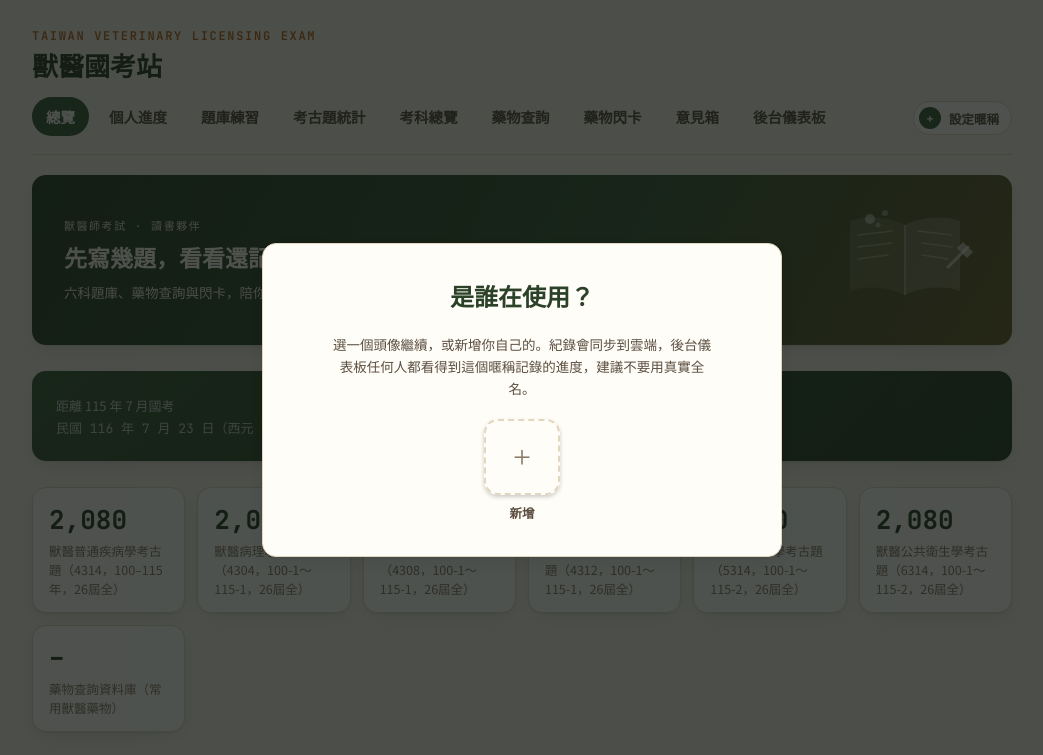
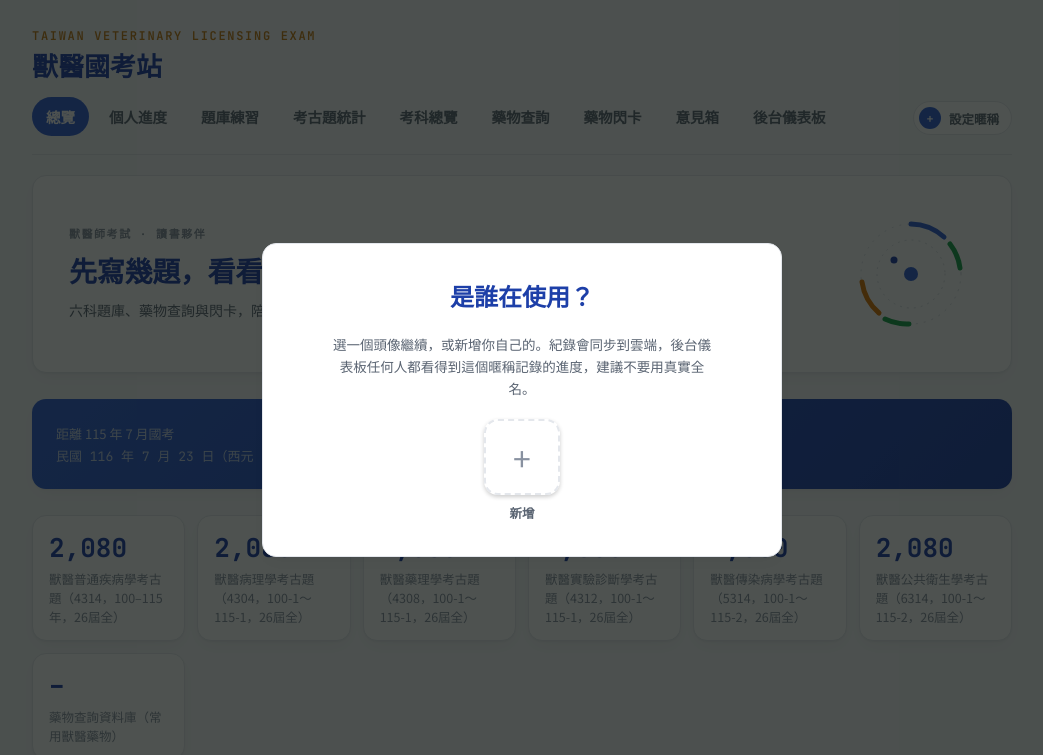
Before and after one commit to lilililiannnn/aegis-of-noesis, a plain HTML site: page index.html in a window 1280 px wide. Shown: the top 755 px of the page, without its empty margins (118-1161 px from the left). Drawn offline with Linux system fonts and the light colour scheme.

Commit message:
Restyle to white/grey/blue minimal SaaS aesthetic
Co-Authored-By: Claude Sonnet 5 <noreply@anthropic.com>

```diff
--- a/index.html
+++ b/index.html
@@ -6,24 +6,24 @@
 <link href="https://fonts.googleapis.com/css2?family=Noto+Serif+TC:wght@500;600;700;900&family=Noto+Sans+TC:wght@400;500;600;700&family=JetBrains+Mono:wght@400;500;600;700&display=swap" rel="stylesheet">
 <style>
 :root{
-  --paper:#f6f1e6;
-  --paper-raised:#fffdf8;
-  --ink:#2e2520;
-  --ink-dim:#5c4f41;
-  --ink-faint:#8c7d6a;
-  --line:#e2d6bf;
-  --line-soft:#ece3d0;
-  --pine:#3f5d3a;
-  --pine-strong:#2c4228;
-  --pine-tint:#e7ede1;
-  --amber:#b5651d;
-  --amber-tint:#f3e0c9;
-  --good:#3f7a44;
-  --good-tint:#e3efe0;
-  --bad:#b23b3b;
-  --bad-tint:#f7e2df;
-  --unsure:#b08a1f;
-  --unsure-tint:#f4ecd2;
+  --paper:#f6f7f9;
+  --paper-raised:#ffffff;
+  --ink:#1a1d23;
+  --ink-dim:#5a6472;
+  --ink-faint:#8891a0;
+  --line:#e4e7ec;
+  --line-soft:#eef0f3;
+  --pine:#2f5fd6;
+  --pine-strong:#1d3fa8;
+  --pine-tint:#eaf1fd;
+  --amber:#c47a12;
+  --amber-tint:#faecd4;
+  --good:#16a34a;
+  --good-tint:#e8f8ee;
+  --bad:#dc2626;
+  --bad-tint:#fdeaea;
+  --unsure:#d97706;
+  --unsure-tint:#fdf1dc;
   /* species accent fills: fixed across themes (used as solid chip/bar
      fills with white text, not as theme-surface text) */
   --sp-canine:#5b64b4;
@@ -33,56 +33,56 @@
   --sp-caprine:#4f7a5b;
   --sp-porcine:#b05a80;
   --sp-mixed:#6e7676;
-  --shadow: 0 1px 2px rgba(20,30,25,.06), 0 6px 20px -8px rgba(20,30,25,.18);
+  --shadow: 0 1px 2px rgba(16,24,40,.04), 0 6px 18px -8px rgba(16,24,40,.08);
   --radius: 14px;
-  --font-display:'Noto Serif TC', 'Songti TC', serif;
+  --font-display:'Noto Sans TC', 'PingFang TC', 'Microsoft JhengHei', sans-serif;
   --font-body:'Noto Sans TC', 'PingFang TC', 'Microsoft JhengHei', sans-serif;
   --font-mono:'JetBrains Mono', ui-monospace, 'SFMono-Regular', Menlo, monospace;
   color-scheme: light;
 }
 @media (prefers-color-scheme: dark){
   :root:not([data-theme="light"]){
-    --paper:#1c1610;
-    --paper-raised:#271e15;
-    --ink:#f1e7d8;
-    --ink-dim:#cab9a2;
-    --ink-faint:#998671;
-    --line:#3c3122;
-    --line-soft:#2b2318;
-    --pine:#93b47a;
-    --pine-strong:#bcdaa0;
-    --pine-tint:#2a3324;
-    --amber:#e0a35c;
-    --amber-tint:#3a2c17;
-    --good:#7fc48c;
-    --good-tint:#1e3524;
-    --bad:#e08787;
-    --bad-tint:#3a2020;
-    --unsure:#e0c064;
-    --unsure-tint:#382f14;
+    --paper:#0f1115;
+    --paper-raised:#171a20;
+    --ink:#e7e9ec;
+    --ink-dim:#a7afbb;
+    --ink-faint:#747d8a;
+    --line:#262b33;
+    --line-soft:#1c2026;
+    --pine:#5b8def;
+    --pine-strong:#8fb4f5;
+    --pine-tint:#17233a;
+    --amber:#e8a94c;
+    --amber-tint:#352611;
+    --good:#4ade80;
+    --good-tint:#113021;
+    --bad:#f87171;
+    --bad-tint:#3a1b1b;
+    --unsure:#fbbf24;
+    --unsure-tint:#332b12;
     --shadow: 0 1px 2px rgba(0,0,0,.3), 0 10px 26px -10px rgba(0,0,0,.5);
     color-scheme: dark;
   }
 }
 :root[data-theme="dark"]{
-  --paper:#1c1610;
-  --paper-raised:#271e15;
-  --ink:#f1e7d8;
-  --ink-dim:#cab9a2;
-  --ink-faint:#998671;
-  --line:#3c3122;
-  --line-soft:#2b2318;
-  --pine:#93b47a;
-  --pine-strong:#bcdaa0;
-  --pine-tint:#2a3324;
-  --amber:#e0a35c;
-  --amber-tint:#3a2c17;
-  --good:#7fc48c;
-  --good-tint:#1e3524;
-  --bad:#e08787;
-  --bad-tint:#3a2020;
-  --unsure:#e0c064;
-  --unsure-tint:#382f14;
+  --paper:#0f1115;
+  --paper-raised:#171a20;
+  --ink:#e7e9ec;
+  --ink-dim:#a7afbb;
+  --ink-faint:#747d8a;
+  --line:#262b33;
+  --line-soft:#1c2026;
+  --pine:#5b8def;
+  --pine-strong:#8fb4f5;
+  --pine-tint:#17233a;
+  --amber:#e8a94c;
+  --amber-tint:#352611;
+  --good:#4ade80;
+  --good-tint:#113021;
+  --bad:#f87171;
+  --bad-tint:#3a1b1b;
+  --unsure:#fbbf24;
+  --unsure-tint:#332b12;
   --shadow: 0 1px 2px rgba(0,0,0,.3), 0 10px 26px -10px rgba(0,0,0,.5);
   color-scheme: dark;
 }
@@ -397,17 +397,18 @@ p.section-sub{margin:0;color:var(--ink-faint);font-size:14px;}
   margin-top:20px;
   border-radius:var(--radius);
   overflow:hidden;
-  background:linear-gradient(120deg, var(--pine-strong) 0%, var(--pine) 60%, var(--amber) 160%);
-  color:#fffaf0;
-  padding:30px 32px;
-  display:flex;align-items:center;justify-content:space-between;gap:20px;
+  background:var(--paper-raised);
+  border:1px solid var(--line);
+  color:var(--ink);
+  padding:34px 36px;
+  display:flex;align-items:center;justify-content:space-between;gap:28px;
   box-shadow:var(--shadow);
 }
-.hero-banner .hb-text{display:flex;flex-direction:column;gap:7px;max-width:58%;}
-.hero-banner .hb-text .eyebrow{font-family:var(--font-mono);font-size:11px;letter-spacing:.14em;text-transform:uppercase;opacity:.85;}
-.hero-banner .hb-text h2{margin:0;font-family:var(--font-display);font-size:23px;font-weight:700;}
-.hero-banner .hb-text p{margin:0;font-size:13.5px;opacity:.92;line-height:1.65;}
-.hero-banner .hb-art{flex:none;opacity:.95;}
+.hero-banner .hb-text{display:flex;flex-direction:column;gap:9px;max-width:58%;}
+.hero-banner .hb-text .eyebrow{font-family:var(--font-mono);font-size:11px;letter-spacing:.14em;text-transform:uppercase;color:var(--ink-faint);font-weight:600;}
+.hero-banner .hb-text h2{margin:0;font-family:var(--font-display);font-size:28px;font-weight:700;color:var(--pine-strong);letter-spacing:-.01em;}
+.hero-banner .hb-text p{margin:0;font-size:14px;color:var(--ink-dim);line-height:1.65;}
+.hero-banner .hb-art{flex:none;}
 @media (max-width:640px){
   .hero-banner{flex-direction:column;align-items:flex-start;padding:24px 22px;}
   .hero-banner .hb-art{display:none;}
@@ -650,17 +651,15 @@ table.admin-table td.num{font-family:var(--font-mono);font-variant-numeric:tabul
       <h2>先寫幾題，看看還記得多少</h2>
       <p>六科題庫、藥物查詢與閃卡，陪你一路刷到國考那天。</p>
     </div>
-    <svg class="hb-art" width="150" height="110" viewBox="0 0 150 110" fill="none" xmlns="http://www.w3.org/2000/svg" aria-hidden="true">
-      <path d="M75 20 C60 12 35 10 20 16 L20 86 C35 80 60 82 75 90 Z" fill="#fffaf0" opacity="0.14"/>
-      <path d="M75 20 C90 12 115 10 130 16 L130 86 C115 80 90 82 75 90 Z" fill="#fffaf0" opacity="0.22"/>
-      <path d="M75 20 L75 90" stroke="#fffaf0" stroke-width="1.5" opacity="0.4"/>
-      <path d="M28 30 L62 26 M28 42 L62 38 M28 54 L58 50" stroke="#fffaf0" stroke-width="1.6" opacity="0.35" stroke-linecap="round"/>
-      <path d="M88 26 L122 30 M92 38 L122 42 M92 50 L118 54" stroke="#fffaf0" stroke-width="1.6" opacity="0.35" stroke-linecap="round"/>
-      <circle cx="40" cy="14" r="5" fill="#fffaf0" opacity="0.5"/>
-      <circle cx="55" cy="8" r="3" fill="#fffaf0" opacity="0.4"/>
-      <circle cx="48" cy="20" r="2.5" fill="#fffaf0" opacity="0.4"/>
-      <path d="M118 62 L138 42" stroke="#fffaf0" stroke-width="3" stroke-linecap="round" opacity="0.6"/>
-      <path d="M133 37 L143 47 L137 53 L127 43 Z" fill="#fffaf0" opacity="0.6"/>
+    <svg class="hb-art" width="128" height="128" viewBox="0 0 128 128" fill="none" xmlns="http://www.w3.org/2000/svg" aria-hidden="true">
+      <circle cx="64" cy="64" r="50" stroke="#d7dce3" stroke-width="1" stroke-dasharray="1 7" stroke-linecap="round"/>
+      <circle cx="64" cy="64" r="34" stroke="#d7dce3" stroke-width="1" stroke-dasharray="1 6" stroke-linecap="round"/>
+      <path d="M64 14 A50 50 0 0 1 97 27" stroke="#2f5fd6" stroke-width="5" stroke-linecap="round"/>
+      <path d="M103 34 A50 50 0 0 1 113 58" stroke="#16a34a" stroke-width="5" stroke-linecap="round"/>
+      <path d="M15 72 A50 50 0 0 0 32 103" stroke="#d97706" stroke-width="5" stroke-linecap="round"/>
+      <path d="M38 109 A50 50 0 0 0 62 114" stroke="#16a34a" stroke-width="5" stroke-linecap="round"/>
+      <circle cx="64" cy="64" r="7" fill="#2f5fd6"/>
+      <circle cx="47" cy="50" r="3.5" fill="#1d3fa8"/>
     </svg>
   </div>
 
```
